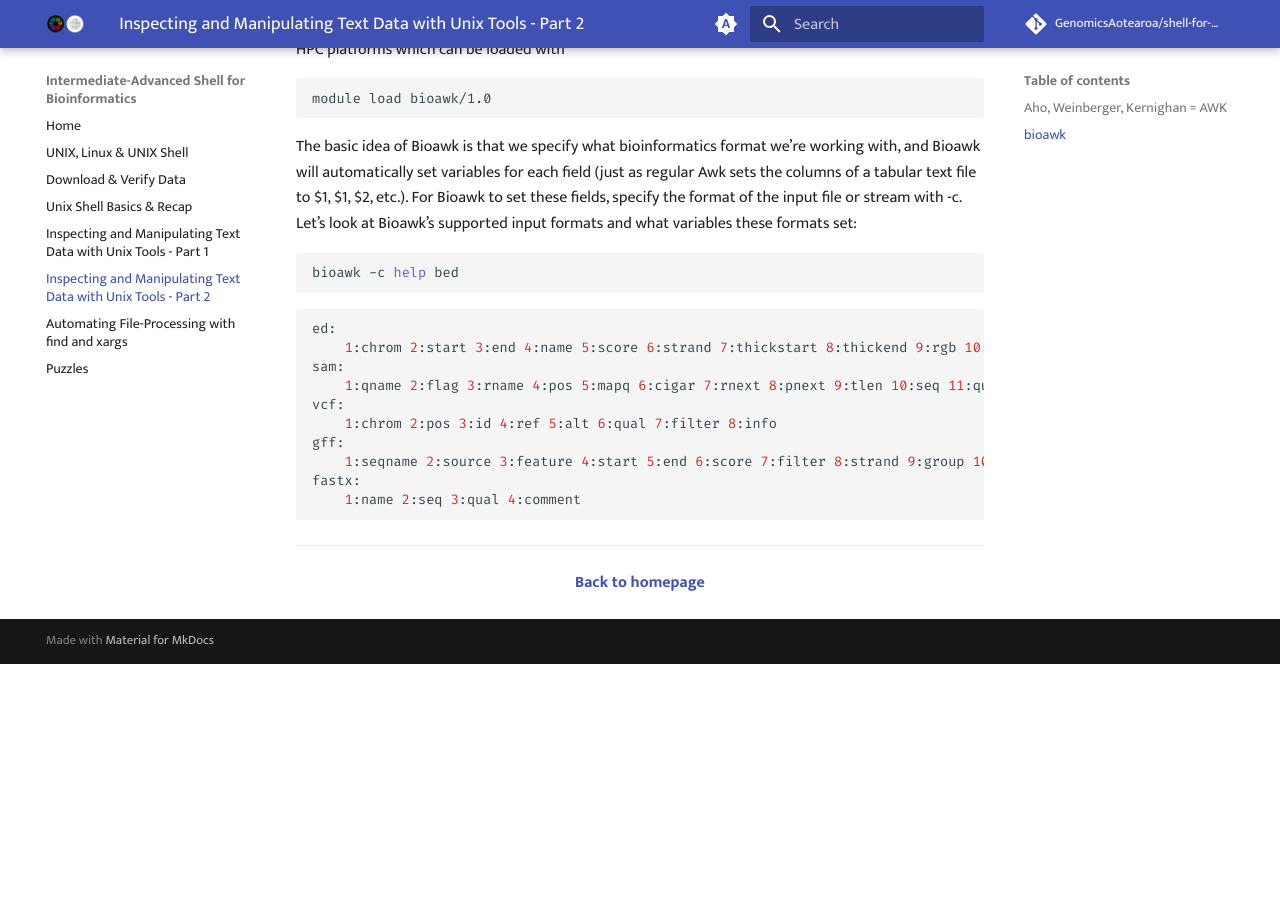
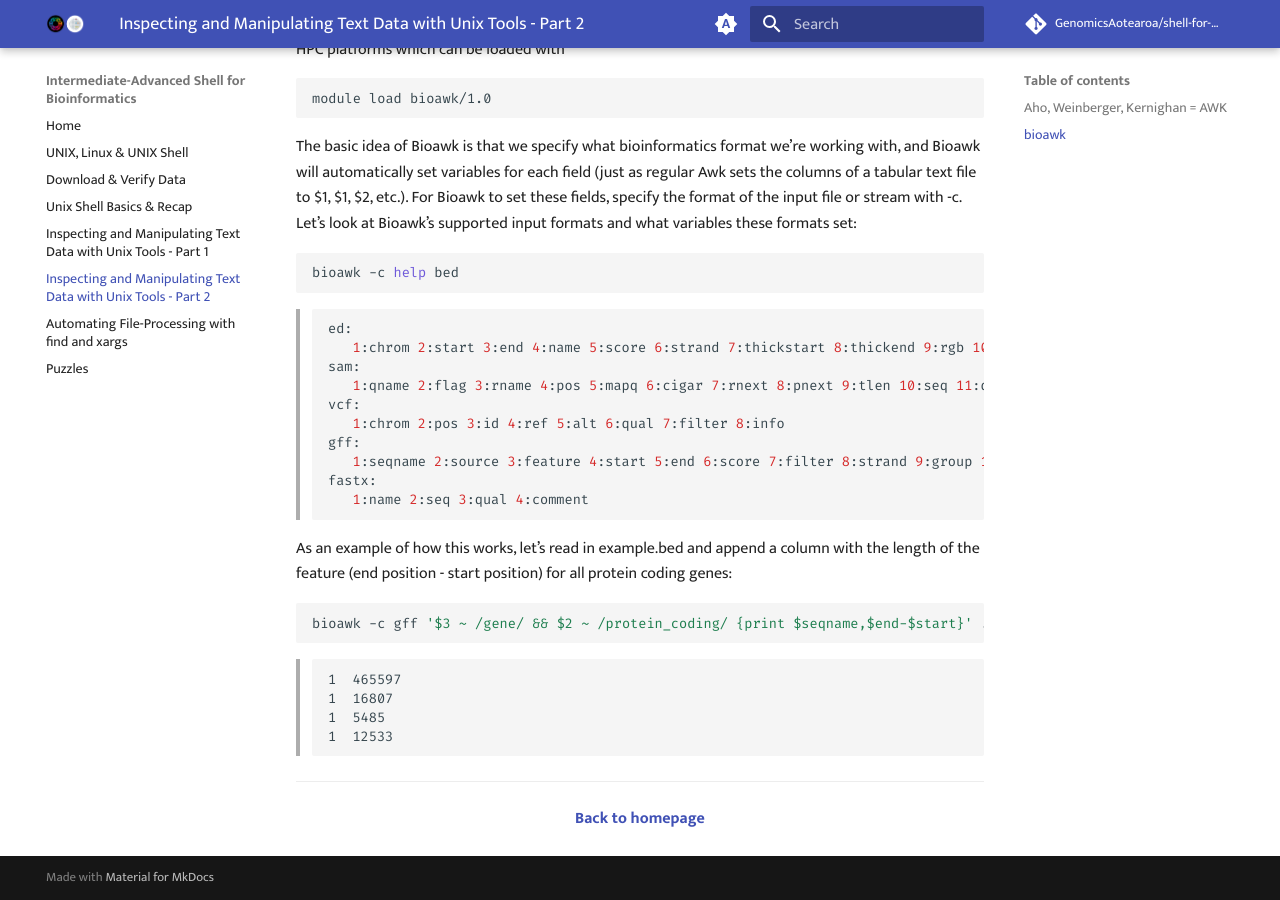
Before and after one commit to GenomicsAotearoa/shell-for-bioinformatics, an MkDocs documentation site: the page built from docs/5_inspectmanipulate2.md, in a window 1280 px wide and 900 px high, scrolled down 5228 px. Built offline with MkDocs 1.6.1 and Material for MkDocs 9.7.7, drawn with Linux system fonts in a browser that asks for light colours; comment, search, counter and statistics services are not loaded; the version menu is left out; before the commit the page ends 5892 px from its top, so only the background shows below that.

Commit message:
syntax fix

````diff
--- a/docs/5_inspectmanipulate2.md
+++ b/docs/5_inspectmanipulate2.md
@@ -262,18 +262,29 @@ module load bioawk/1.0
 ```bash
 bioawk -c help bed
 ```
+>```bash
+>ed:
+>	1:chrom 2:start 3:end 4:name 5:score 6:strand 7:thickstart 8:thickend 9:rgb 10:blockcount 11:blocksizes 12:blockstarts
+>sam:
+>	1:qname 2:flag 3:rname 4:pos 5:mapq 6:cigar 7:rnext 8:pnext 9:tlen 10:seq 11:qual
+>vcf:
+>	1:chrom 2:pos 3:id 4:ref 5:alt 6:qual 7:filter 8:info
+>gff:
+>	1:seqname 2:source 3:feature 4:start 5:end 6:score 7:filter 8:strand 9:group 10:attribute
+>fastx:
+>	1:name 2:seq 3:qual 4:comment
+>```
+
+As an example of how this works, let’s read in example.bed and append a column with the length of the feature (end position - start position) for all protein coding genes:
+
 ```bash
-ed:
-	1:chrom 2:start 3:end 4:name 5:score 6:strand 7:thickstart 8:thickend 9:rgb 10:blockcount 11:blocksizes 12:blockstarts
-sam:
-	1:qname 2:flag 3:rname 4:pos 5:mapq 6:cigar 7:rnext 8:pnext 9:tlen 10:seq 11:qual
-vcf:
-	1:chrom 2:pos 3:id 4:ref 5:alt 6:qual 7:filter 8:info
-gff:
-	1:seqname 2:source 3:feature 4:start 5:end 6:score 7:filter 8:strand 9:group 10:attribute
-fastx:
-	1:name 2:seq 3:qual 4:comment
+bioawk -c gff '$3 ~ /gene/ && $2 ~ /protein_coding/ {print $seqname,$end-$start}' ../data/Mus_musculus.GRCm38.75_chr1.gtf | head -n 4
 ```
-
+>```
+>1	465597
+>1	16807
+>1	5485
+>1	12533
+>```
 - - -
 <p align="center"><b><a class="btn" href="https://genomicsaotearoa.github.io/shell-for-bioinformatics/" style="background: var(--bs-dark);font-weight:bold">Back to homepage</a></b></p>
````
